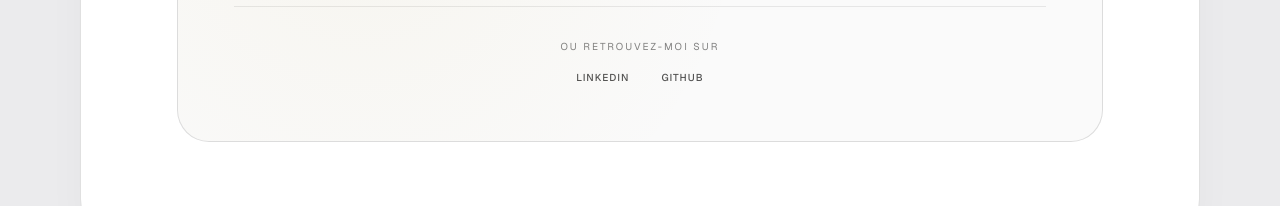
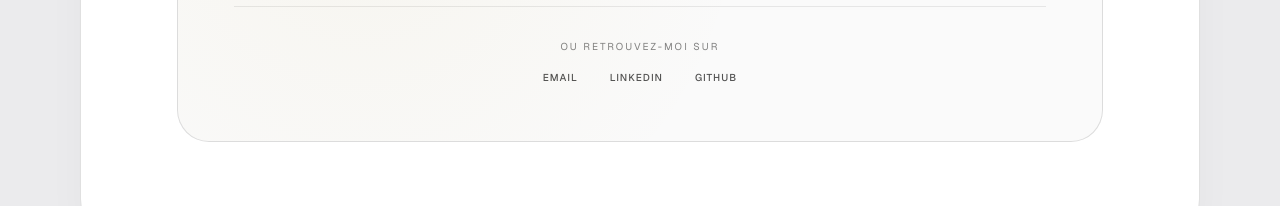
Before and after one commit to Callmexau/Portfolio, a Next.js app: page / in a window 1280 px wide. Shown: the part 4640-4846 px from the top of the page. Built offline with nearby package versions, Linux system fonts and the light colour scheme; a web font is replaced by a local one.

Commit message:
feat: add email to social links in contact section

```diff
--- a/src/components/ContactSection.tsx
+++ b/src/components/ContactSection.tsx
@@ -157,7 +157,8 @@
           {/* Social shortcut or alternative */}
           <div className="mt-16 pt-8 border-t border-foreground/5 w-full flex flex-col items-center gap-4">
             <span className="text-[10px] uppercase tracking-[0.2em] text-foreground/30">{t('contact_social_label')}</span>
-            <div className="flex gap-8">
+            <div className="flex flex-wrap justify-center gap-6 md:gap-8">
+              <a href="mailto:exaucejacksonl@gmail.com" className="text-foreground/40 hover:text-accent transition-colors text-[10px] uppercase tracking-widest font-medium">Email</a>
               <a href="https://www.linkedin.com/in/exaucéjacksonl" target="_blank" rel="noopener noreferrer" className="text-foreground/40 hover:text-accent transition-colors text-[10px] uppercase tracking-widest font-medium">LinkedIn</a>
               <a href="https://github.com/Callmexau" target="_blank" rel="noopener noreferrer" className="text-foreground/40 hover:text-accent transition-colors text-[10px] uppercase tracking-widest font-medium">GitHub</a>
             </div>
```
